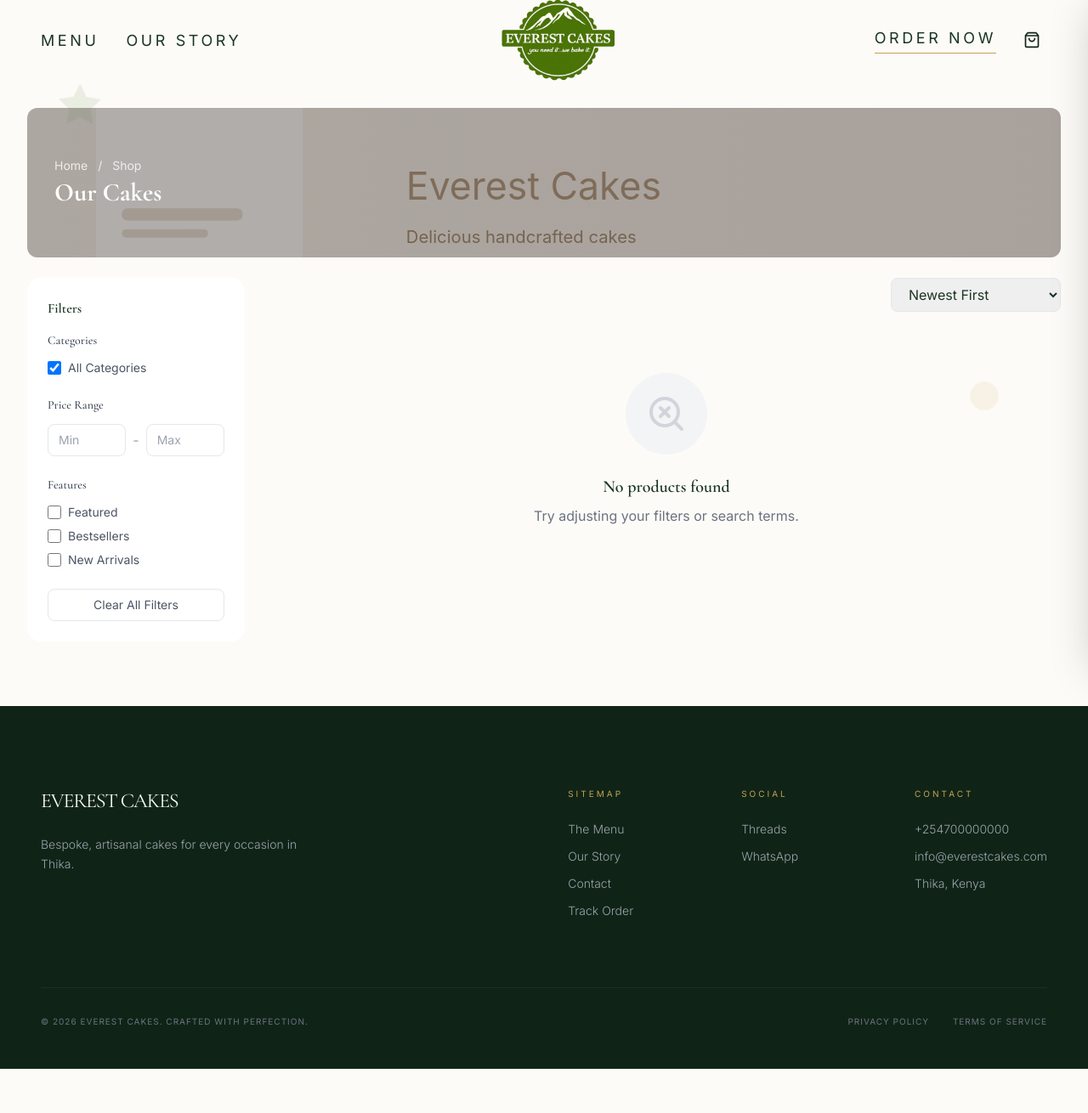
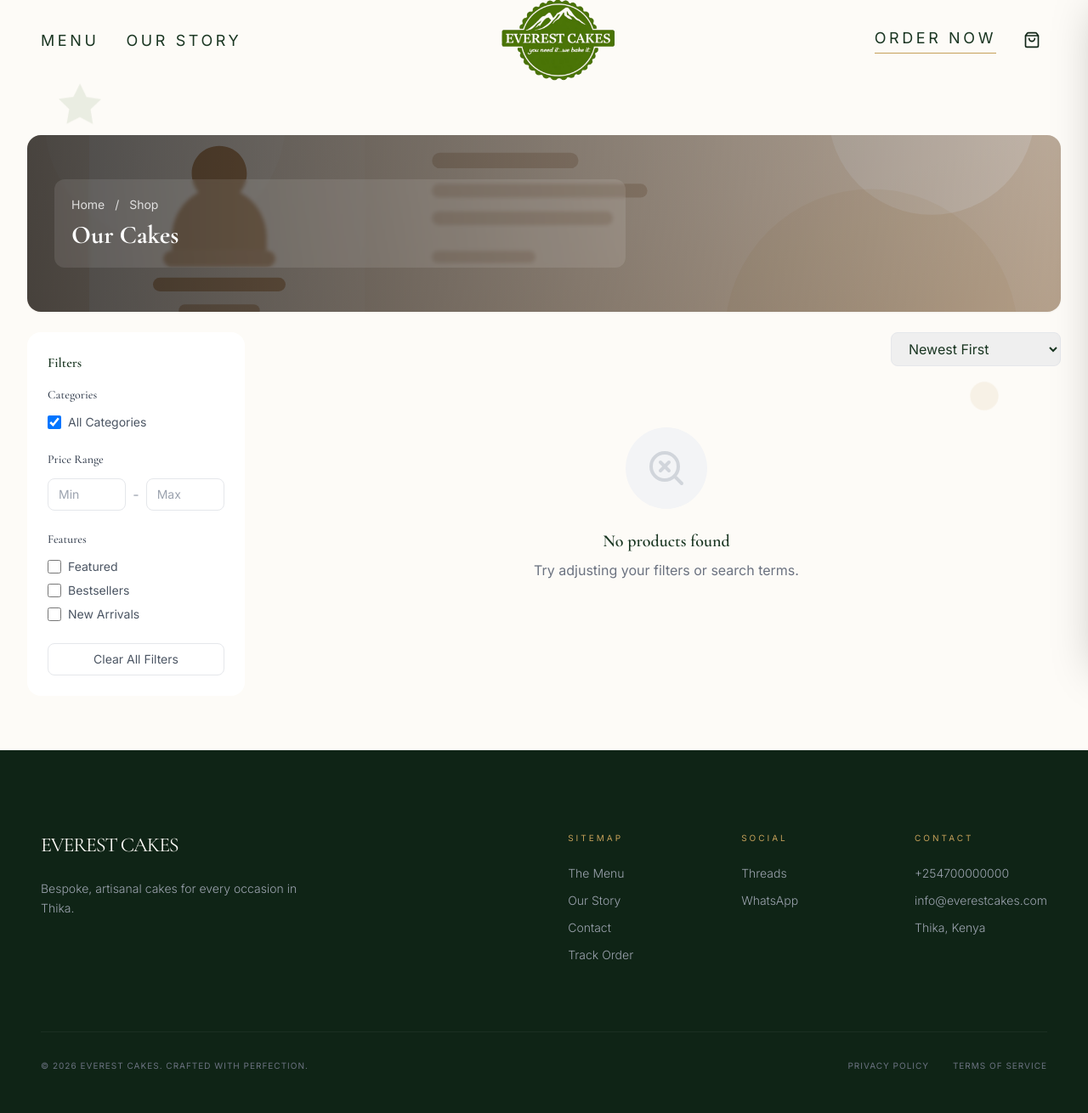
Before and after one commit to Ratsken/everest-cakes, a Django app: page /products/ in a window 1280 px wide. Shown: the part 25-1335 px from the top of the page at 85% size. Before the commit the page ends 1283 px from the top, so only its background shows below. Run offline with Django 5.2, Linux system fonts and the light colour scheme; data comes from the database, SQL or seed files in the repository; data that the repository does not hold is empty; parts of the project's set-up code (start-up, migrations or seed data) failed here and were passed over; some libraries are stand-ins or nearby versions.

Commit message:
feat: Update hero placeholder SVG and enhance product detail and list templates for improved layout and styling

```diff
--- a/templates/products/list.html
+++ b/templates/products/list.html
@@ -11,15 +11,17 @@
 {% block og_image %}{% if current_category and category and category.image %}{{ SITE_URL }}{{ category.image.url }}{% else %}{{ SITE_URL }}/static/images/og-default.jpg{% endif %}{% endblock %}
 
 {% block content %}
-<div class="pt-24 pb-16 bg-brand-cream min-h-screen">
+<div class="pt-28 md:pt-32 pb-16 bg-brand-cream min-h-screen">
     <div class="max-w-7xl mx-auto px-4 sm:px-6 lg:px-8">
         <!-- Narrow Hero (breadcrumbs + title) -->
         <div class="mb-6">
-            <div class="rounded-xl overflow-hidden">
-                <div class="bg-cover bg-center h-36 md:h-44" style="background-image: url('{% if current_category and category and category.image %}{{ SITE_URL }}{{ category.image.url }}{% else %}{{ SITE_URL }}/static/images/hero-placeholder.svg{% endif %}')">
-                    <div class="h-full w-full bg-black/30 flex items-center">
-                        <div class="max-w-7xl mx-auto px-4 sm:px-6 lg:px-8 w-full text-white">
-                            <nav class="text-sm text-white/80 mb-1">
+            <div class="relative overflow-hidden rounded-2xl shadow-sm">
+                <div class="h-40 sm:h-48 md:h-52 bg-cover bg-center" style="background-image: url('{% if current_category and category and category.image %}{{ SITE_URL }}{{ category.image.url }}{% else %}{{ SITE_URL }}/static/images/hero-placeholder.svg{% endif %}')">
+                    <div class="absolute inset-0 bg-gradient-to-r from-black/70 via-black/45 to-black/20"></div>
+                    <div class="relative flex h-full items-end sm:items-center">
+                        <div class="w-full px-4 py-4 sm:px-6 sm:py-6 lg:px-8 text-white">
+                            <div class="max-w-2xl rounded-xl bg-white/10 p-4 backdrop-blur-[2px] sm:p-5">
+                            <nav class="mb-2 text-xs text-white/80 sm:text-sm">
                                 <a href="{% url 'core:home' %}" class="hover:underline">Home</a>
                                 <span class="mx-2">/</span>
                                 <a href="{% url 'products:list' %}" class="hover:underline">Shop</a>
@@ -28,10 +30,11 @@
                                 <span class="font-medium">{{ category.name }}</span>
                                 {% endif %}
                             </nav>
-                            <h1 class="text-2xl md:text-3xl font-serif font-bold">{% if current_category and category %}{{ category.name }}{% else %}Our Cakes{% endif %}</h1>
+                            <h1 class="text-xl font-serif font-bold leading-tight sm:text-2xl md:text-3xl">{% if current_category and category %}{{ category.name }}{% else %}Our Cakes{% endif %}</h1>
                             {% if current_category and category and category.description %}
-                            <p class="text-sm text-white/80 mt-1">{{ category.description|truncatechars:120 }}</p>
+                            <p class="mt-2 max-w-xl text-sm text-white/85 sm:text-base">{{ category.description|truncatechars:120 }}</p>
                             {% endif %}
+                            </div>
                         </div>
                     </div>
                 </div>
```
Also changed, not shown: templates/products/detail.html (+12 -6 lines), static/images/hero-placeholder.svg.
